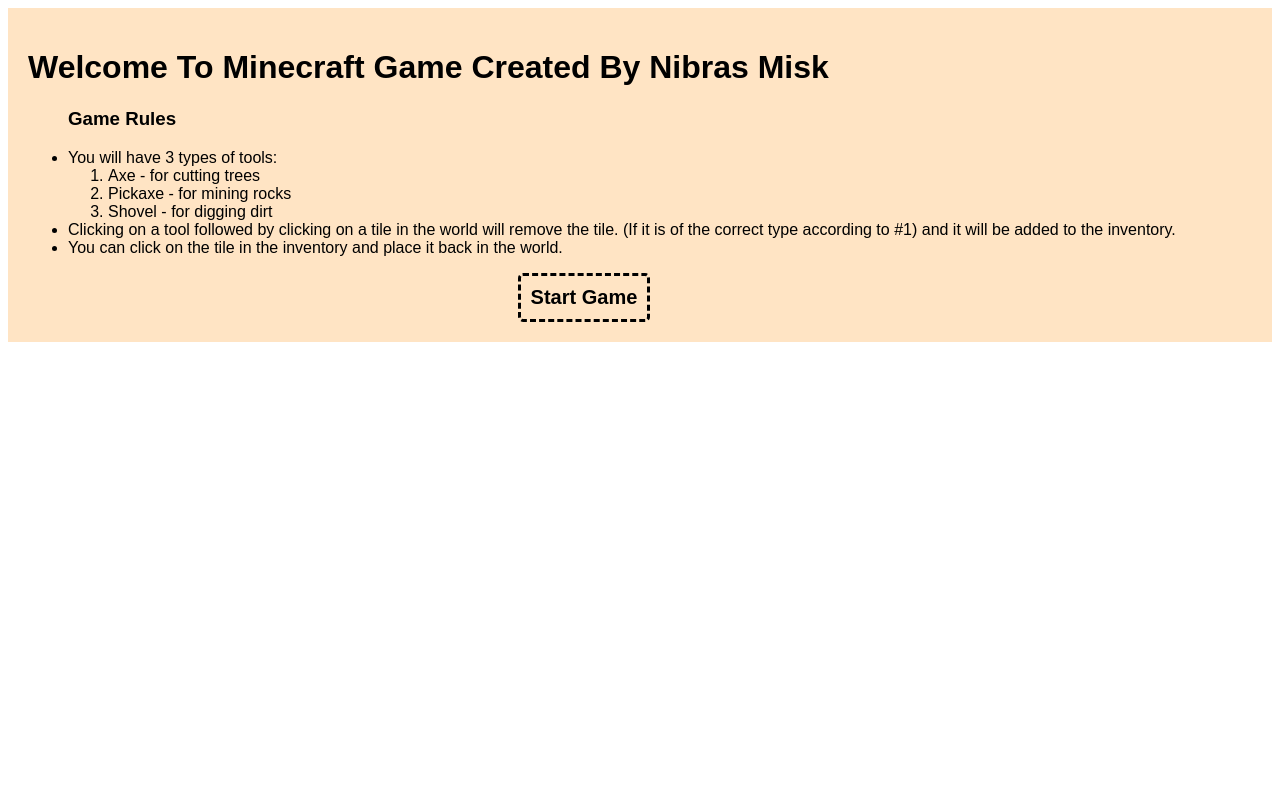
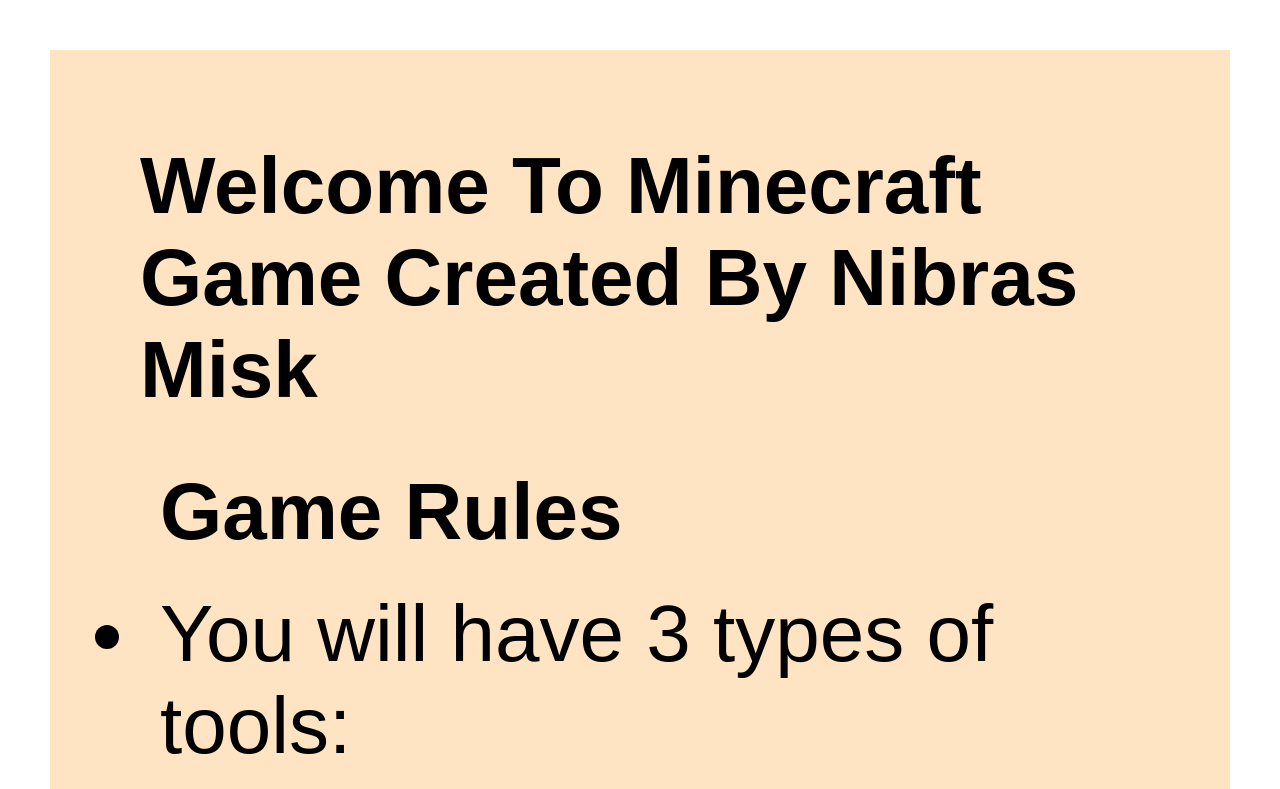
Before and after one commit to NibrasM/Minecraft-Game, a plain HTML site: page index.html in a window 1280 px wide. Shown: the top 789 px of the page. Drawn offline with Linux system fonts and the light colour scheme; a web font is replaced by a local one.

Commit message:
Update index.html

```diff
--- a/index.html
+++ b/index.html
@@ -9,11 +9,14 @@
       @import url("https://fonts.googleapis.com/css2?family=DotGothic16&family=Montserrat:wght@200&family=Source+Sans+Pro:wght@200&display=swap");
       * {
         font-family: "DotGothic16", sans-serif;
+        font-size: 80px;
+        padding: 10px;
+        margin: 10px;
       }
 
       #welcome {
         background-color: bisque;
-        padding: 20px;
+        padding: 70px;
       }
 
       #start {
```
